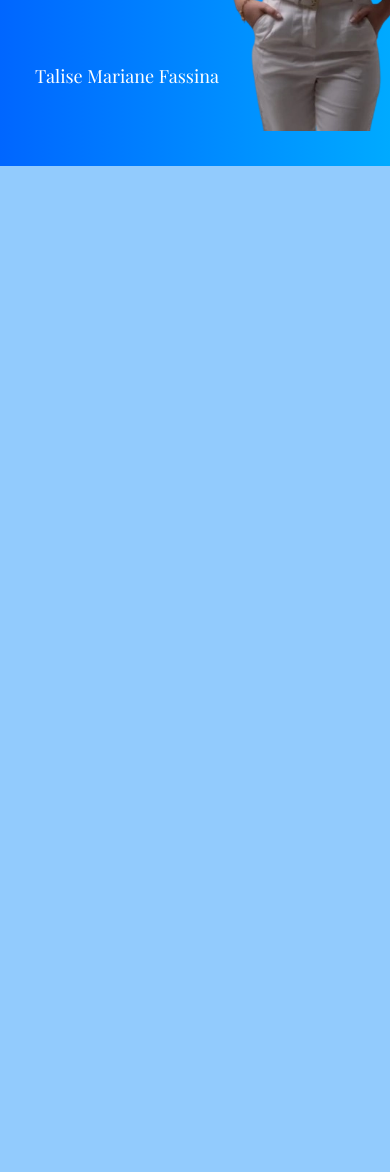
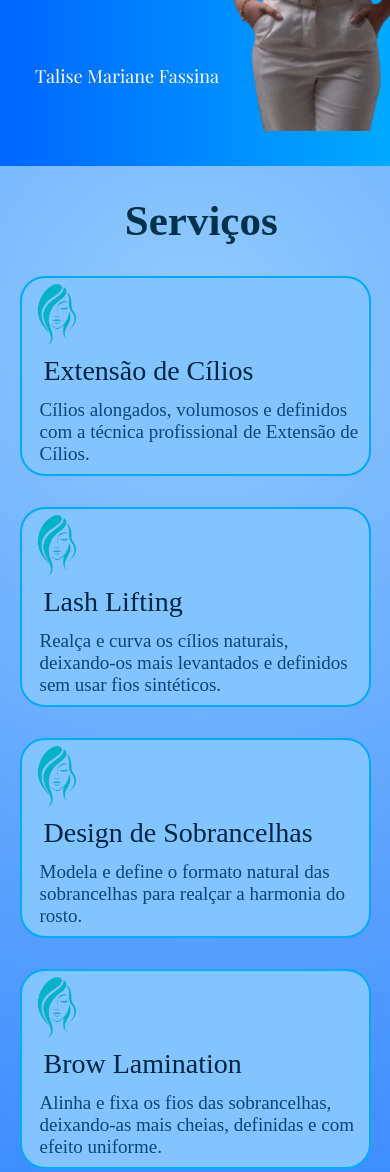
Before and after one commit to Luan-dev-web/Site-de-sei-la, a plain HTML site: page index.html in a window 390 px wide. Shown: the part 544-1716 px from the top of the page. Before the commit the page ends 844 px from the top, so only its background shows below. Drawn offline with nearby package versions, Linux system fonts and the light colour scheme; a web font is replaced by a local one.

Commit message:
serviços

```diff
--- a/index.html
+++ b/index.html
@@ -58,10 +58,36 @@
                 </a>
 
                 <button class="fechar" onclick="fecharDiv()">X</button>
-
             </div>
         </div>
+
         <img class="img-inicio" src="img/imagem.webp">
+    </div>
+
+    <p class="serviço">Serviços</p>
+    <div class="serviço1">
+        <img class="face" src="img/face.webp">
+        <p class="titulo1">Extensão de Cílios</p>
+        <p class="resumo1">Cílios alongados, volumosos e definidos com a técnica profissional de Extensão de Cílios.</p>
+    </div>
+
+    <div class="serviço1">
+        <img class="face" src="img/face.webp">
+        <p class="titulo1">Lash Lifting</p>
+        <p class="resumo1">Realça e curva os cílios naturais, deixando-os mais levantados e definidos sem usar fios sintéticos.</p>
+    </div>
+
+    <div class="serviço1">
+        <img class="face" src="img/face.webp">
+        <p class="titulo1">Design de Sobrancelhas</p>
+        <p class="resumo1">Modela e define o formato natural das sobrancelhas para realçar a harmonia do rosto.</p>
+    </div>
+
+    <div class="serviço1">
+        <img class="face" src="img/face.webp">
+        <p class="titulo1">Brow Lamination</p>
+        <p class="resumo1">Alinha e fixa os fios das sobrancelhas, deixando-as mais cheias, definidas e com efeito uniforme.</p>
+    </div>
 
 
 
@@ -70,7 +96,6 @@
 
 
 
-    </div>
 
 
 
--- a/principal.css
+++ b/principal.css
@@ -16,7 +16,7 @@ body {
   height: auto;
   overflow-x: hidden;
   overflow-y: auto;
-  background-color: #92cbfd;
+  background: radial-gradient(circle, #92cbfd, #3c8aff);
 }
 
 @media (max-width: 450px) {
@@ -26,7 +26,7 @@ body {
     height: auto;
     overflow-x: hidden;
     overflow-y: auto;
-    background-color: #92cbfd;
+    background: radial-gradient(circle, #92cbfd, #3c8aff);
   }
 
   header {
@@ -35,6 +35,7 @@ body {
     display: inline-flex;
     height: 55px;
     position: fixed;
+    z-index: 9999;
   }
 
   /*   whatss   */
@@ -208,6 +209,47 @@ body {
   }
 
   /*   Inicio   */
+  /*   Serviços   */
+  .serviço {
+    font-size: 43px;
+    color: #00324b;
+    font-weight: bold;
+    margin-left: 32%;
+    margin-top: 30px;
+  }
+
+  .serviço1 {
+    border: solid 2px #00aaff;
+    width: 90%;
+    height: 200px;
+    border-radius: 25px;
+    margin: 8% 5% 8% 5%;
+    background-color: #81c4ff;
+  }
+
+  .face {
+    width: 21%;
+  }
+
+  .titulo1 {
+    color: #022543;
+    font-size: 28px;
+    margin-left: 22px;
+  }
+
+  .resumo1 {
+    color: #07477e;
+    margin-top: 12px;
+    margin-left: 18px;
+    font-size: 19px;
+  }
+
+  /*   Serviços   */
+
+
+
+
+
 
 
 }
```
